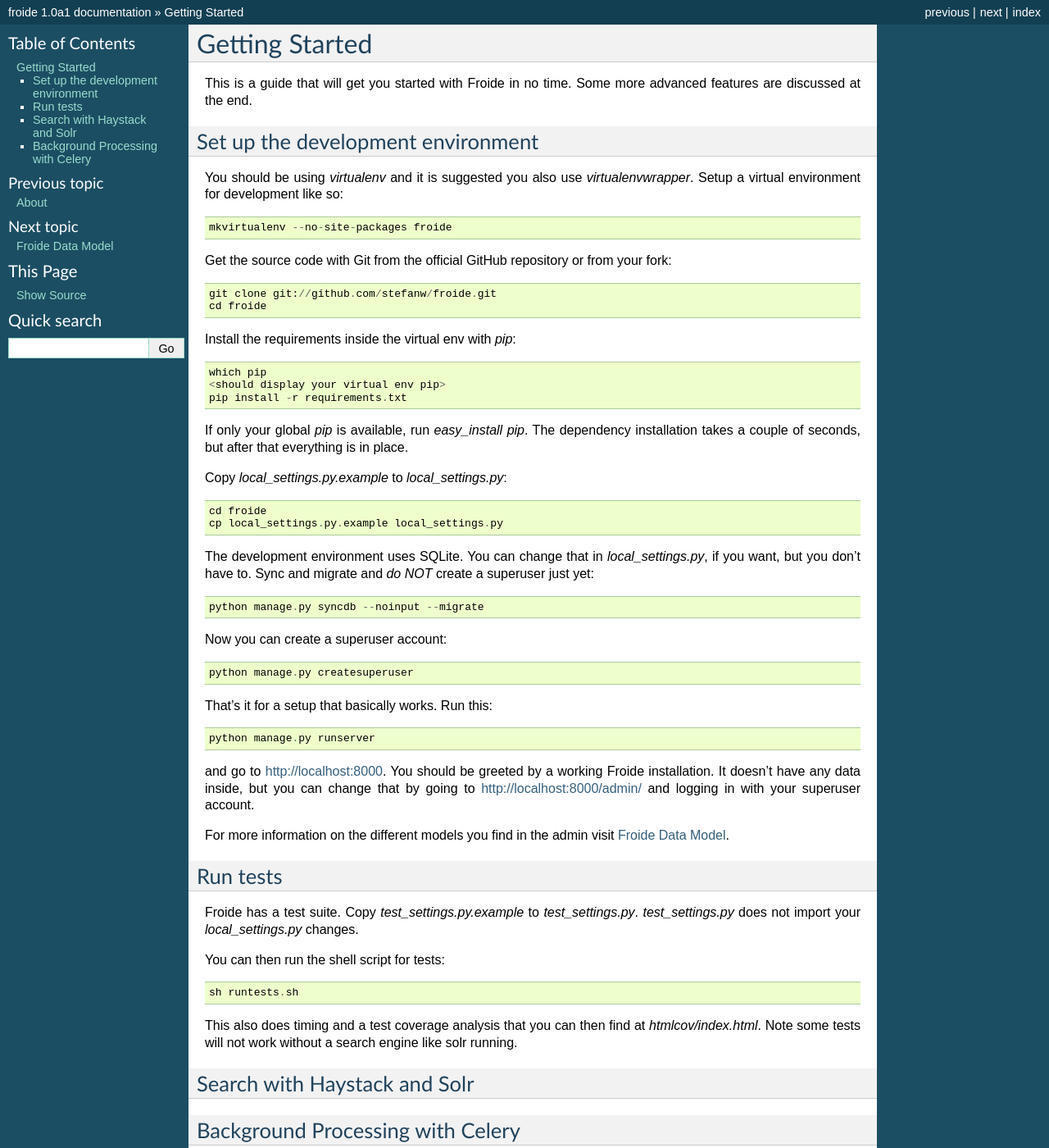
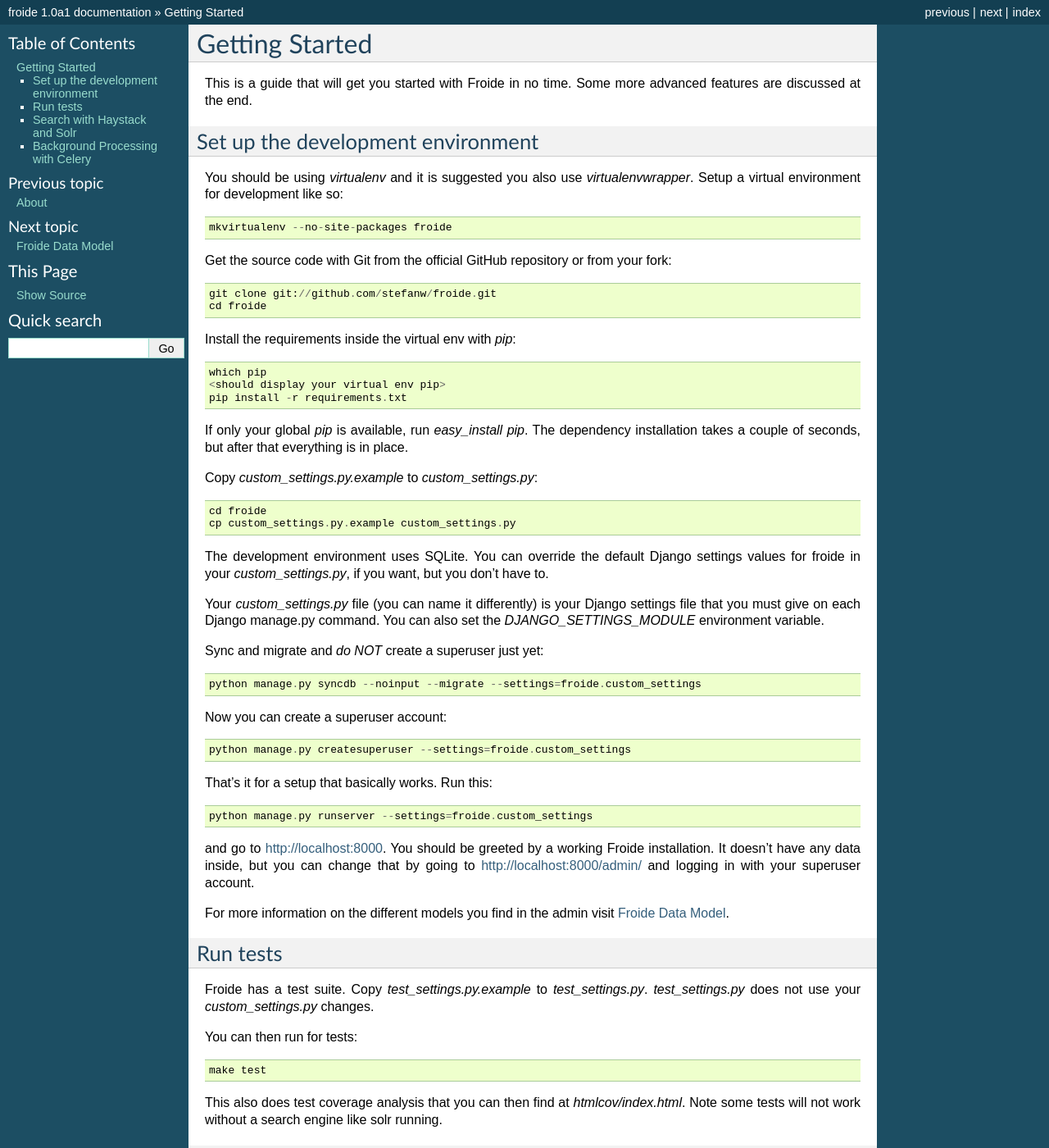
Before and after one commit to okfde/froide, a Sphinx documentation site: the page built from docs/gettingstarted.rst, in a window 1280 px wide and 1400 px high. Shown: the whole window at 82% size. Built offline with Sphinx 7.4.7, drawn with Linux system fonts in a browser that asks for light colours; pages that are not in the unit, such as notebooks, are missing from menus.

Commit message:
Update documentation on new settings style

```diff
--- a/docs/gettingstarted.rst
+++ b/docs/gettingstarted.rst
@@ -28,23 +28,26 @@
 
 If only your global `pip` is available, run `easy_install pip`. The dependency installation takes a couple of seconds, but after that everything is in place.
 
-Copy `local_settings.py.example` to `local_settings.py`::
+Copy `custom_settings.py.example` to `custom_settings.py`::
 
     cd froide
-    cp local_settings.py.example local_settings.py
+    cp custom_settings.py.example custom_settings.py
 
-The development environment uses SQLite. You can change that in `local_settings.py`, if you want, but you don't have to.
+The development environment uses SQLite. You can override the default Django settings values for froide in your `custom_settings.py`, if you want, but you don't have to.
+
+Your `custom_settings.py` file (you can name it differently) is your Django settings file that you must give on each Django manage.py command. You can also set the `DJANGO_SETTINGS_MODULE` environment variable.
+
 Sync and migrate and *do NOT* create a superuser just yet::
 
-    python manage.py syncdb --noinput --migrate
+    python manage.py syncdb --noinput --migrate --settings=froide.custom_settings
 
 Now you can create a superuser account::
 
-    python manage.py createsuperuser
+    python manage.py createsuperuser --settings=froide.custom_settings
 
 That's it for a setup that basically works. Run this::
 
-    python manage.py runserver
+    python manage.py runserver --settings=froide.custom_settings
 
 and go to `http://localhost:8000 <http://localhost:8000>`_. You should
 be greeted by a working Froide installation. It doesn't have any data
@@ -55,13 +58,13 @@
 Run tests
 ---------
 
-Froide has a test suite. Copy `test_settings.py.example` to `test_settings.py`. `test_settings.py` does not import your `local_settings.py` changes.
+Froide has a test suite. Copy `test_settings.py.example` to `test_settings.py`. `test_settings.py` does not use your `custom_settings.py` changes.
 
-You can then run the shell script for tests::
+You can then run for tests::
 
-    sh runtests.sh
+    make test
 
-This also does timing and a test coverage analysis that you can then
+This also does test coverage analysis that you can then
 find at `htmlcov/index.html`.
 Note some tests will not work without a search engine like solr running.
 
```
